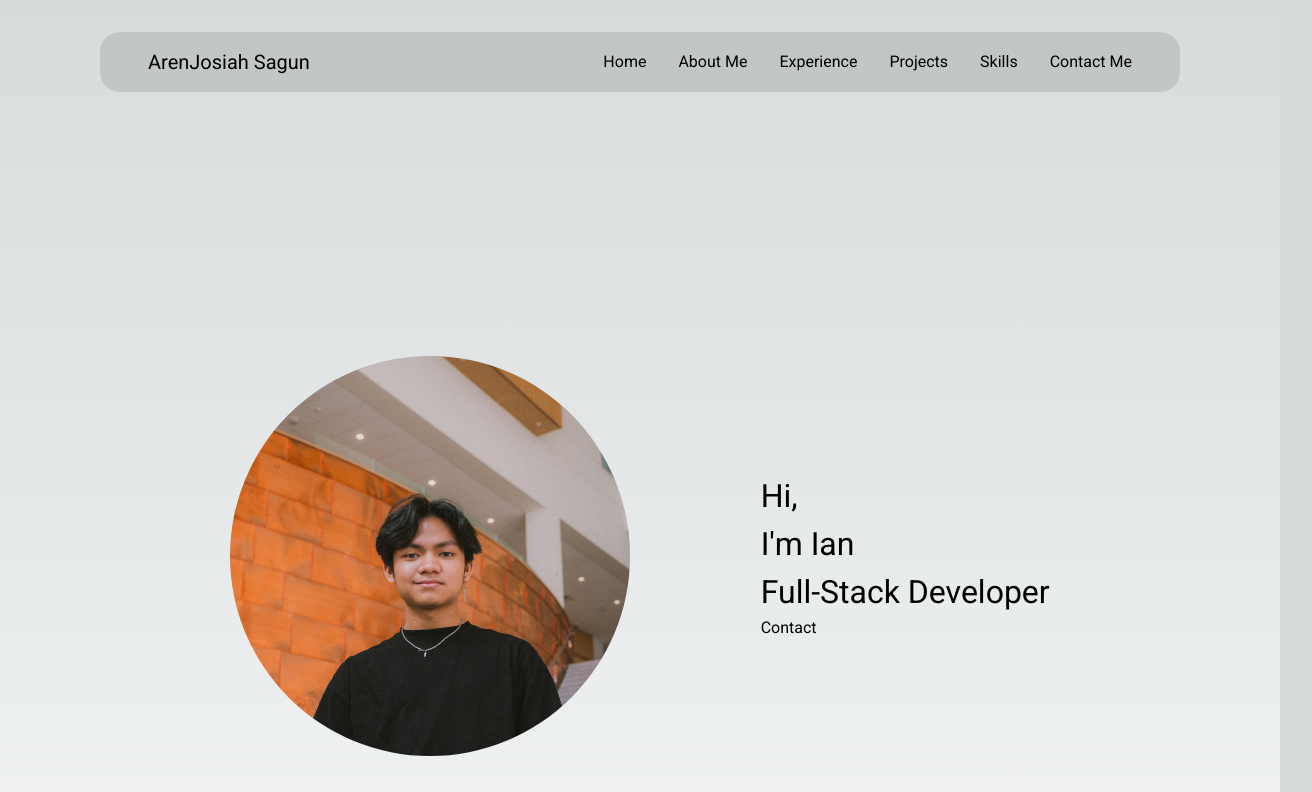
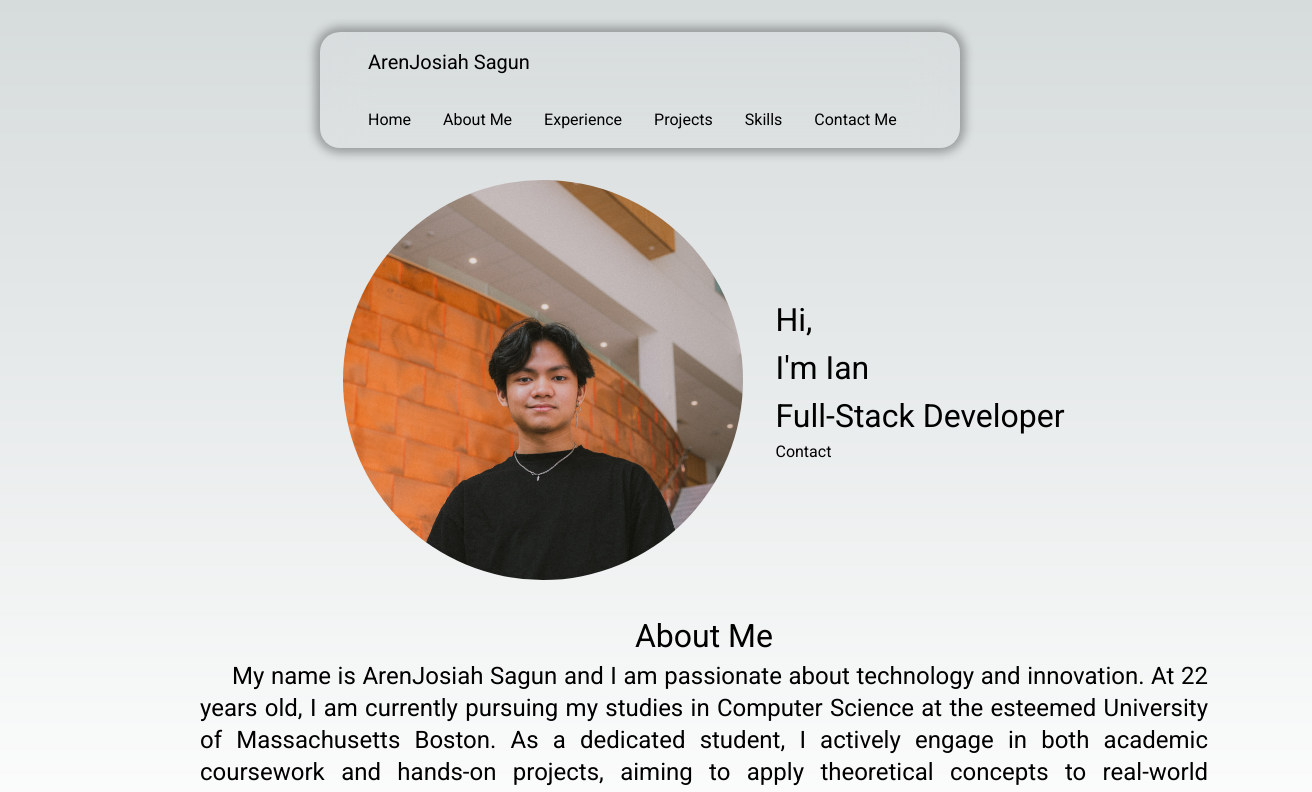
Before and after one commit to arensagun2/arensagun2, a Next.js app: page / in a window 1280 px wide. Shown: the top 792 px of the page, 1312 px wide, since content can reach past the window. Built offline with nearby package versions, Linux system fonts and the light colour scheme.

Commit message:
css changes

```diff
--- a/src/components/components.module.css
+++ b/src/components/components.module.css
@@ -1,16 +1,25 @@
 .nav {
-    width: 1080px;
+    width: 50vw;
     padding: 1em 3em;
-    margin: 2em auto;
-    top: 2rem;
-    background-color: rgba(var(--foreground-rgb), 0.1);
-    box-shadow: 0 5px 10px 5px rgba(var(--background-rgb), 0.3);
+    margin: 2rem auto;
+    top: 1em;
+    backdrop-filter: blur(20px);
+    box-shadow: 0 0 10px 5px rgba(var(--foreground-rgb), 0.3);
     border-radius: 20px;
+    position: -webkit-sticky;
     position: sticky;
     display: flex;
     gap: 2rem;
     align-items: center;
     justify-content: space-between;
+    z-index: 10;
+    flex-wrap: wrap;
+}
+
+.navbuttons {
+    display: flex;
+    gap: 2rem;
+    flex-wrap: wrap;
 }
 
 .navbutton {
@@ -37,8 +46,8 @@
     display: flex;
     flex-direction: column;
     align-items: center;
-    gap: 4rem;
-    margin-top: 4rem;
+    width: 100%;
+    margin: 0 4rem;
 }
 
 .contentTitle {
@@ -47,8 +56,8 @@
 }
 
 .home {
-    width: 1080px;
-    height: 100vh;
+    flex-wrap: wrap;
+    gap: 2rem;
     display: flex;
     justify-content: space-evenly;
     align-items: center;
--- a/src/components/navigationbar.tsx
+++ b/src/components/navigationbar.tsx
@@ -14,7 +14,7 @@ export default function NavigationBar() {
     return (
         <div className={style.nav}>
             <h1 className="text-xl text-nowrap">ArenJosiah Sagun</h1>
-            <div className="flex gap-8 justify-center items-center">
+            <div className={style.navbuttons}>
                 {navButtons.map((navButton) => {return <NavButton key={navButton.name} name={navButton.name}/>})}
             </div>
         </div>
```
